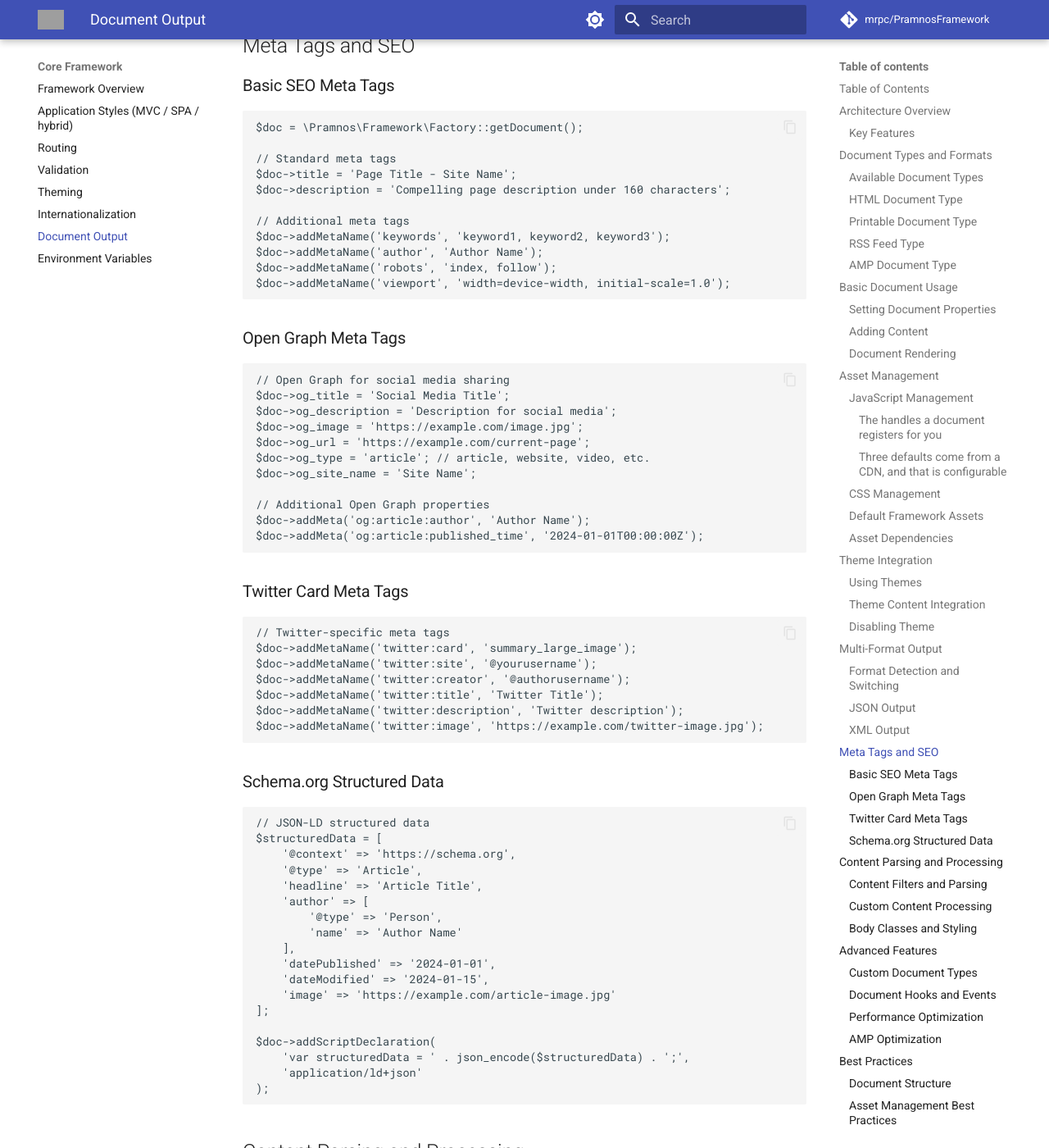
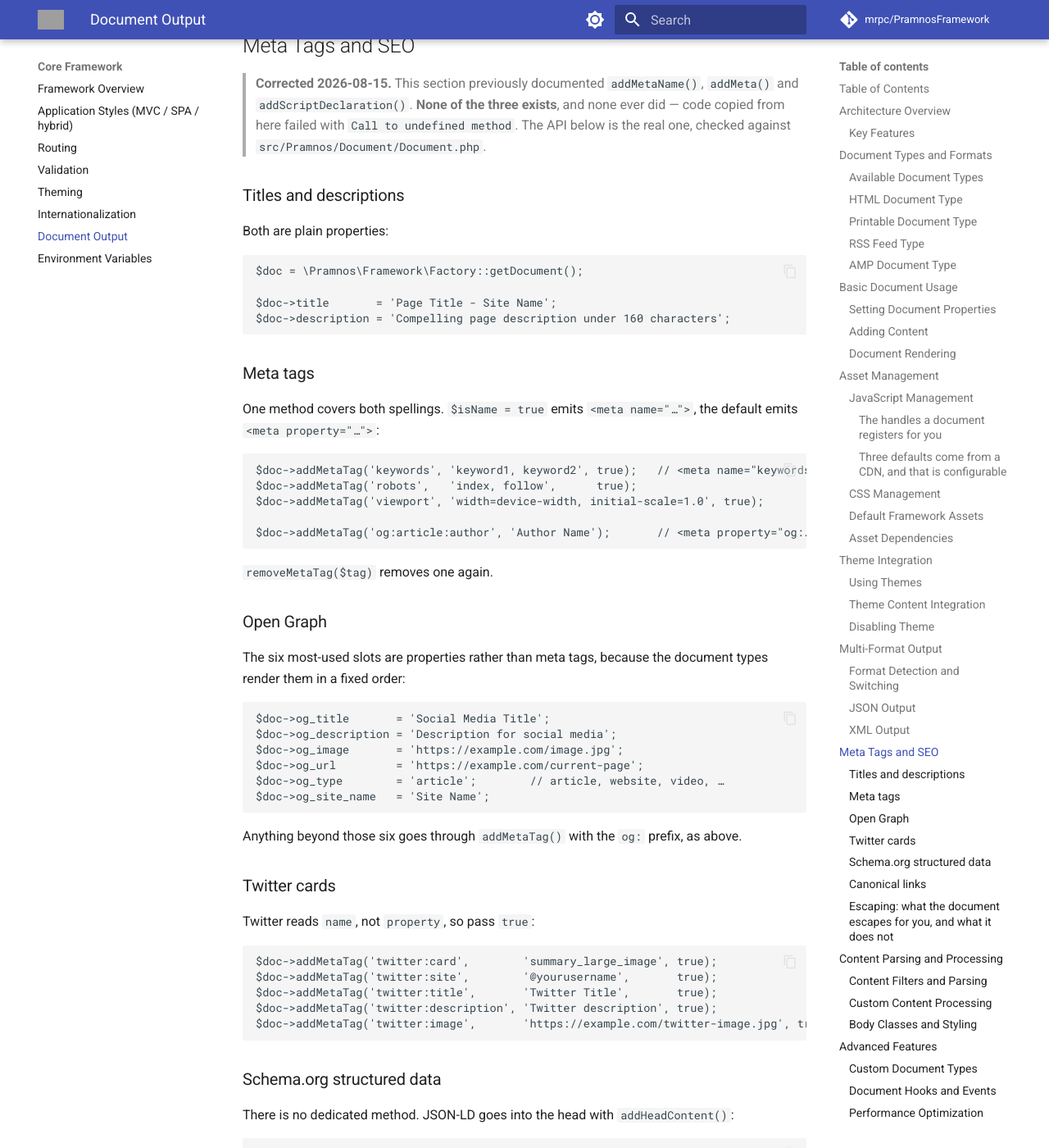
Before and after one commit to mrpc/PramnosFramework, an MkDocs documentation site: the page built from docs/Pramnos_Document_Output_Guide.md, in a window 1280 px wide and 1400 px high, scrolled down 11401 px. Shown: the whole window at 82% size. Built offline with MkDocs 1.6.1 and Material for MkDocs 9.7.7, drawn with Linux system fonts in a browser that asks for light colours; comment, search, counter and statistics services are not loaded; some of the changed text lies outside the part shown; grey boxes are pictures that could not be loaded.

Commit message:
fix(document): the head was never escaped, and its guide was fiction
Html::render() and Amp::render() built the head by concatenation: title,
description, all six og_* slots, both meta loops (names as well as values)
and the AMP canonical, all interpolated raw. One double quote in a value
ended the attribute and everything after it was parsed as markup.

It survived because for most of this framework's life those values were
developer-written constants. They stop being constants the moment a page is
assembled from database rows, which is exactly what server-rendered pages do.

One shared helper on Document rather than sixteen inline calls, so the two
renderers cannot drift:

- ENT_QUOTES, because these are attribute values
- ENT_SUBSTITUTE, because without it htmlspecialchars() returns '' for the
  whole value on invalid UTF-8 — one bad byte would silently erase a title
- double_encode: false, so an application that already escapes its own
  metadata is not punished with &amp;amp;

headContent, addHeadTagContent(), extraHtmlTag/extraBodyTag and header are
deliberately left raw: they exist to carry markup.

Six of the ten tests fail without the fix; the other four are the guards
against over-applying it (markup slots still raw, already-escaped input
unchanged, unicode intact).

The same commit rewrites the guide's Meta Tags and SEO section, which
documented addMetaName(), addMeta() and addScriptDeclaration() — none of
which exists. The structured-data example was the worst of it: it implied
the framework knows about JSON-LD, and the nearest real method
(addInlineScript) hardcodes a bare <script> into the foot, so following the
old shape would hand JSON-LD to the browser as JavaScript.

````diff
--- a/docs/Pramnos_Document_Output_Guide.md
+++ b/docs/Pramnos_Document_Output_Guide.md
@@ -537,72 +537,127 @@
 
 ## Meta Tags and SEO
 
-### Basic SEO Meta Tags
+> **Corrected 2026-08-15.** This section previously documented `addMetaName()`,
+> `addMeta()` and `addScriptDeclaration()`. **None of the three exists**, and none ever
+> did — code copied from here failed with `Call to undefined method`. The API below is
+> the real one, checked against `src/Pramnos/Document/Document.php`.
+
+### Titles and descriptions
+
+Both are plain properties:
 
 ```php
 $doc = \Pramnos\Framework\Factory::getDocument();
 
-// Standard meta tags
-$doc->title = 'Page Title - Site Name';
+$doc->title       = 'Page Title - Site Name';
 $doc->description = 'Compelling page description under 160 characters';
-
-// Additional meta tags
-$doc->addMetaName('keywords', 'keyword1, keyword2, keyword3');
-$doc->addMetaName('author', 'Author Name');
-$doc->addMetaName('robots', 'index, follow');
-$doc->addMetaName('viewport', 'width=device-width, initial-scale=1.0');
 ```
 
-### Open Graph Meta Tags
+### Meta tags
+
+One method covers both spellings. `$isName = true` emits `<meta name="…">`, the default
+emits `<meta property="…">`:
 
 ```php
-// Open Graph for social media sharing
-$doc->og_title = 'Social Media Title';
-$doc->og_description = 'Description for social media';
-$doc->og_image = 'https://example.com/image.jpg';
-$doc->og_url = 'https://example.com/current-page';
-$doc->og_type = 'article'; // article, website, video, etc.
-$doc->og_site_name = 'Site Name';
+$doc->addMetaTag('keywords', 'keyword1, keyword2', true);   // <meta name="keywords" …>
+$doc->addMetaTag('robots',   'index, follow',      true);
+$doc->addMetaTag('viewport', 'width=device-width, initial-scale=1.0', true);
 
-// Additional Open Graph properties
-$doc->addMeta('og:article:author', 'Author Name');
-$doc->addMeta('og:article:published_time', '2024-01-01T00:00:00Z');
+$doc->addMetaTag('og:article:author', 'Author Name');       // <meta property="og:…" …>
 ```
 
-### Twitter Card Meta Tags
+`removeMetaTag($tag)` removes one again.
+
+### Open Graph
+
+The six most-used slots are properties rather than meta tags, because the document
+types render them in a fixed order:
 
 ```php
-// Twitter-specific meta tags
-$doc->addMetaName('twitter:card', 'summary_large_image');
-$doc->addMetaName('twitter:site', '@yourusername');
-$doc->addMetaName('twitter:creator', '@authorusername');
-$doc->addMetaName('twitter:title', 'Twitter Title');
-$doc->addMetaName('twitter:description', 'Twitter description');
-$doc->addMetaName('twitter:image', 'https://example.com/twitter-image.jpg');
+$doc->og_title       = 'Social Media Title';
+$doc->og_description = 'Description for social media';
+$doc->og_image       = 'https://example.com/image.jpg';
+$doc->og_url         = 'https://example.com/current-page';
+$doc->og_type        = 'article';        // article, website, video, …
+$doc->og_site_name   = 'Site Name';
 ```
 
-### Schema.org Structured Data
+Anything beyond those six goes through `addMetaTag()` with the `og:` prefix, as above.
+
+### Twitter cards
+
+Twitter reads `name`, not `property`, so pass `true`:
 
 ```php
-// JSON-LD structured data
+$doc->addMetaTag('twitter:card',        'summary_large_image', true);
+$doc->addMetaTag('twitter:site',        '@yourusername',       true);
+$doc->addMetaTag('twitter:title',       'Twitter Title',       true);
+$doc->addMetaTag('twitter:description', 'Twitter description', true);
+$doc->addMetaTag('twitter:image',       'https://example.com/twitter-image.jpg', true);
+```
+
+### Schema.org structured data
+
+There is no dedicated method. JSON-LD goes into the head with `addHeadContent()`:
+
+```php
 $structuredData = [
-    '@context' => 'https://schema.org',
-    '@type' => 'Article',
-    'headline' => 'Article Title',
-    'author' => [
-        '@type' => 'Person',
-        'name' => 'Author Name'
-    ],
+    '@context'      => 'https://schema.org',
+    '@type'         => 'Article',
+    'headline'      => 'Article Title',
+    'author'        => ['@type' => 'Person', 'name' => 'Author Name'],
     'datePublished' => '2024-01-01',
-    'dateModified' => '2024-01-15',
-    'image' => 'https://example.com/article-image.jpg'
 ];
 
-$doc->addScriptDeclaration(
-    'var structuredData = ' . json_encode($structuredData) . ';',
-    'application/ld+json'
+$doc->addHeadContent(
+    '<script type="application/ld+json">'
+    . json_encode(
+        $structuredData,
+        JSON_UNESCAPED_SLASHES | JSON_UNESCAPED_UNICODE | JSON_HEX_TAG | JSON_HEX_AMP
+    )
+    . '</script>'
 );
 ```
+
+**The flags are not decoration.** `JSON_HEX_TAG` closes the one injection this format
+has: a `</script>` inside any value would otherwise end the block early and everything
+after it would be parsed as markup. `JSON_UNESCAPED_SLASHES` and `JSON_UNESCAPED_UNICODE`
+keep URLs and non-Latin text readable rather than escaped into `\/` and `\uXXXX`.
+
+**Do not use `addInlineScript()` for this.** It hardcodes a bare `<script>` with no
+`type` attribute and appends to the **foot**, not the head — so the browser would run
+your JSON-LD as JavaScript.
+
+### Canonical links
+
+The HTML document type has no canonical property (the AMP type does). Add it as head
+content:
+
+```php
+$doc->addHeadContent('<link rel="canonical" href="' . htmlspecialchars($url, ENT_QUOTES) . '">');
+```
+
+### Escaping: what the document escapes for you, and what it does not
+
+Every value the document types put in the `<head>` — `title`, `description`, all six
+`og_*` slots, both meta-tag names and their values, and the AMP `canonical` — is escaped
+when the page renders. You pass raw text; the renderer makes it safe.
+
+That matters because of *what* those values usually are: a record's name, operator-written
+copy, a title from the database. Before this was fixed, one double quote in a station name
+ended the attribute and everything after it was parsed as markup.
+
+Three things follow:
+
+- **Do not escape them yourself.** It is harmless if you do — escaping uses
+  `double_encode: false`, so `&amp;` stays `&amp;` rather than becoming `&amp;amp;` — but
+  it is unnecessary.
+- **`addHeadContent()`, `addHeadTagContent()` and `extraHtmlTag` / `extraBodyTag` are
+  NOT escaped**, by design: they exist to carry markup. Anything you interpolate into
+  them is yours to escape, which is why the canonical example above calls
+  `htmlspecialchars()` explicitly.
+- A value that is `null`, an array or an object renders as an empty string rather than
+  raising. A blank title is bad; a fatal error while rendering the `<head>` is worse.
 
 ## Content Parsing and Processing
 
````
Also changed, not shown: docs/version-history/posts/2026-08-15-one-quote-in-a-station-name.md (added, +105 -0 lines), 4 other files.
